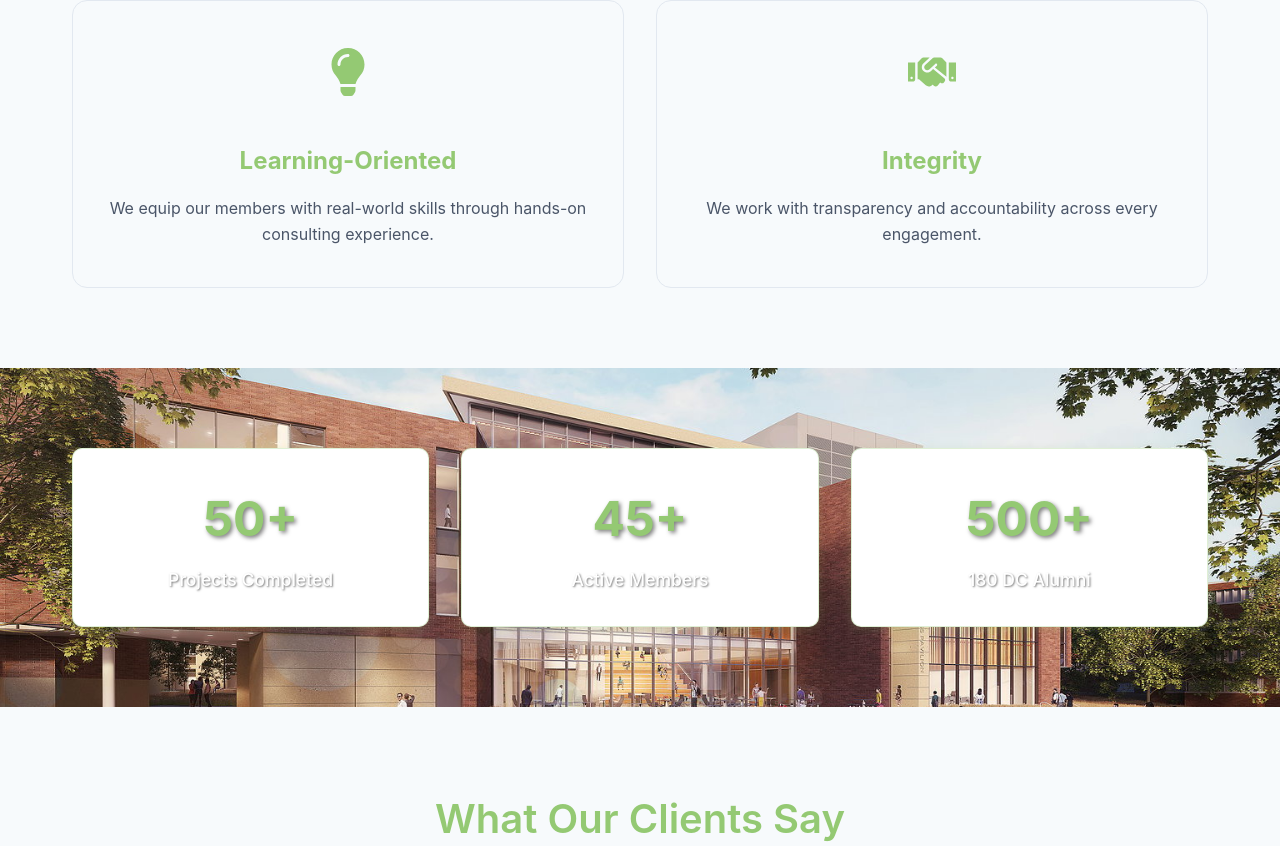
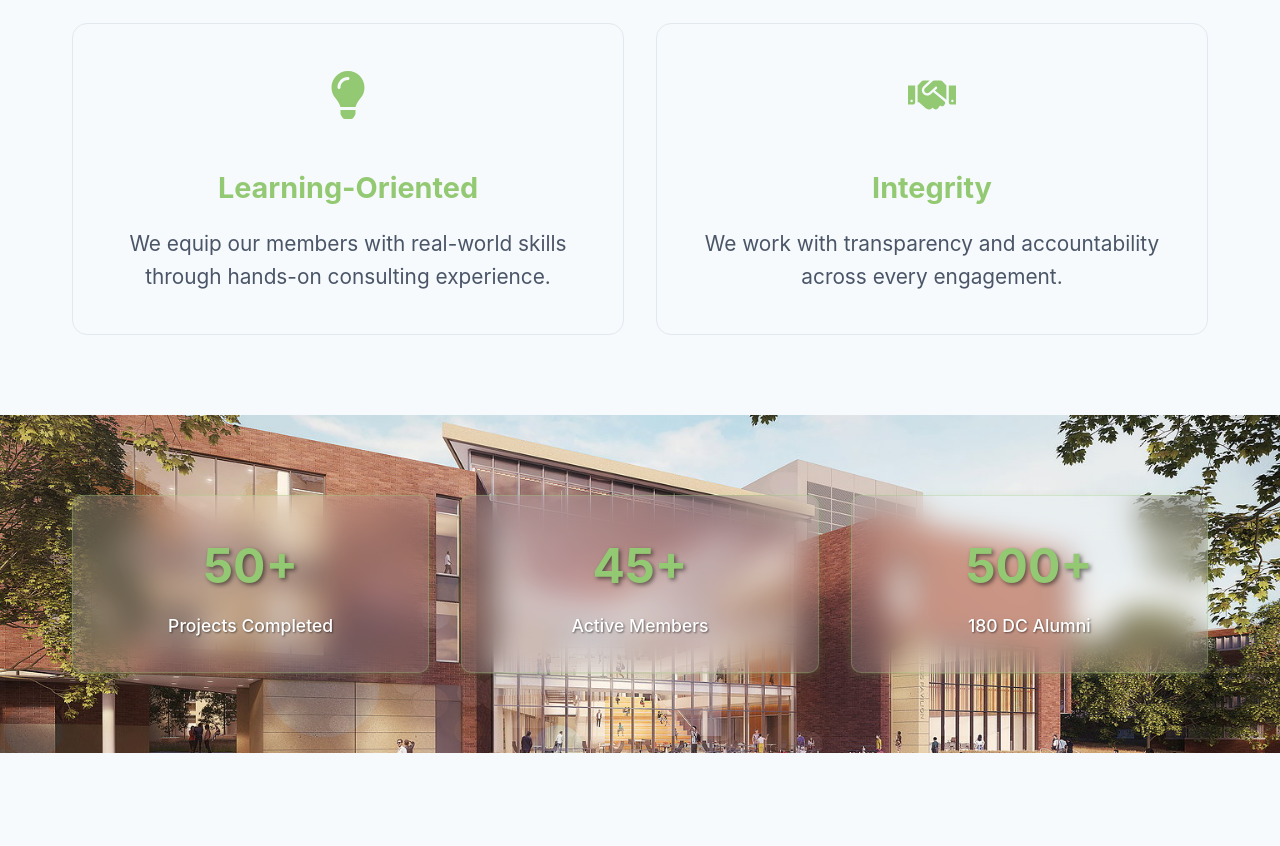
Before and after one commit to akhilkadari/180-website, a React (Create React App) app: page / in a window 1280 px wide. Shown: the part 1461-2307 px from the top of the page. Built offline with nearby package versions, Linux system fonts and the light colour scheme.

Commit message:
small home page changes

```diff
--- a/src/pages/Home.css
+++ b/src/pages/Home.css
@@ -49,7 +49,7 @@
   position: absolute;
   top: 50%;
   transform: translateY(-50%);
-  background: rgba(255,255,255,0.6);
+  background: rgba(255, 255, 255, 0.6);
   color: #fff;
   border: none;
   border-radius: 50%;
@@ -63,9 +63,15 @@
   z-index: 4;
   transition: background 0.3s;
 }
-.hero-arrow.left { left: 2rem; }
-.hero-arrow.right { right: 2rem; }
-.hero-arrow:hover { background: #94C973; }
+.hero-arrow.left {
+  left: 2rem;
+}
+.hero-arrow.right {
+  right: 2rem;
+}
+.hero-arrow:hover {
+  background: #94c973;
+}
 
 .hero-dots {
   position: absolute;
@@ -81,13 +87,13 @@
   width: 12px;
   height: 12px;
   border-radius: 50%;
-  background: rgba(255,255,255,0.6);
+  background: rgba(255, 255, 255, 0.6);
   border: none;
   cursor: pointer;
   transition: background 0.3s, transform 0.3s;
 }
 .hero-dot.active {
-  background: #94C973;
+  background: #94c973;
   transform: scale(1.2);
 }
 
@@ -155,15 +161,15 @@
 }
 
 .btn-primary {
-  background: #94C973;
+  background: #94c973;
   color: white;
-  border-color: #94C973;
+  border-color: #94c973;
 }
 
 .btn-primary:hover {
   background: #7bbf5e;
   color: white;
-  box-shadow: 0 10px 25px #94C97344;
+  box-shadow: 0 10px 25px #94c97344;
 }
 
 .btn-secondary {
@@ -174,8 +180,8 @@
 
 .btn-secondary:hover {
   background: white;
-  color: #94C973;
-  border-color: #94C973;
+  color: #94c973;
+  border-color: #94c973;
 }
 
 /* Stats Section */
@@ -206,13 +212,17 @@
 }
 
 .stats-section::before {
-  content: '';
+  content: "";
   position: absolute;
   top: 0;
   left: 0;
   width: 100%;
   height: 100%;
-  background: linear-gradient(135deg, rgba(26, 54, 93, 0.85) 0%, rgba(0, 0, 0, 0.8) 100%);
+  background: linear-gradient(
+    135deg,
+    rgba(26, 54, 93, 0.85) 0%,
+    rgba(0, 0, 0, 0.8) 100%
+  );
   z-index: 1;
 }
 
@@ -232,17 +242,19 @@
 .stat-item {
   color: white;
   padding: 2rem;
-  background: rgba(255, 255, 255, 0.1);
+  background: rgba(255, 255, 255, 0.15) !important;
   border-radius: 15px;
-  backdrop-filter: blur(10px);
-  border: 1px solid rgba(255, 255, 255, 0.2);
+  backdrop-filter: blur(15px) !important;
+  border: 1px solid rgba(255, 255, 255, 0.3);
   transition: all 0.3s ease;
+  box-shadow: 0 8px 25px rgba(0, 0, 0, 0.2);
 }
 
 .stat-item:hover {
-  background: rgba(255, 255, 255, 0.15);
+  background: rgba(255, 255, 255, 0.2);
   transform: translateY(-5px);
-  box-shadow: 0 10px 30px rgba(0, 0, 0, 0.3);
+  box-shadow: 0 15px 40px rgba(0, 0, 0, 0.4);
+  backdrop-filter: blur(20px);
 }
 
 .stat-number {
@@ -275,13 +287,13 @@
 
 .section-header h2 {
   font-size: 2.5rem;
-  color: #94C973;
+  color: #94c973;
   margin-bottom: 1rem;
 }
 
 .section-header p {
   font-size: 1.2rem;
-  color: #94C973;
+  color: #94c973;
   max-width: 600px;
   margin: 0 auto;
 }
@@ -309,19 +321,20 @@
 
 .value-icon {
   font-size: 3rem;
-  color: #94C973;
+  color: #94c973;
   margin-bottom: 1.5rem;
 }
 
 .value-card h3 {
-  font-size: 1.5rem;
-  color: #94C973;
+  font-size: 1.8rem;
+  color: #94c973;
   margin-bottom: 1rem;
 }
 
 .value-card p {
   color: #4a5568;
   line-height: 1.6;
+  font-size: 1.3rem;
 }
 
 /* Testimonials Section */
@@ -376,12 +389,12 @@
 }
 
 .testimonial-author strong {
-  color: #94C973;
+  color: #94c973;
   font-size: 1.1rem;
 }
 
 .testimonial-author span {
-  color: #94C973;
+  color: #94c973;
   font-size: 0.9rem;
 }
 
@@ -439,9 +452,15 @@
     padding: 0 1rem;
   }
 
-  .hero-arrow.left { left: 1rem; }
-  .hero-arrow.right { right: 1rem; }
-  .hero-dots { bottom: 1rem; }
+  .hero-arrow.left {
+    left: 1rem;
+  }
+  .hero-arrow.right {
+    right: 1rem;
+  }
+  .hero-dots {
+    bottom: 1rem;
+  }
 }
 
 @media (max-width: 480px) {
--- a/src/pages/Home.js
+++ b/src/pages/Home.js
@@ -1,6 +1,6 @@
-import React, { useState, useEffect, useRef } from 'react';
-import { motion, useInView } from 'framer-motion';
-import { Link } from 'react-router-dom';
+import React, { useState, useEffect, useRef } from "react";
+import { motion, useInView } from "framer-motion";
+import { Link } from "react-router-dom";
 import {
   FaUsers,
   FaChartLine,
@@ -10,18 +10,15 @@ import {
   FaArrowRight,
   FaChevronLeft,
   FaChevronRight,
+} from "react-icons/fa";
+import "./Home.css";
+import Pic1 from "../assets/180Pic1.jpg";
+import Pic2 from "../assets/180Pic2.jpg";
+import Pic3 from "../assets/180Pic3.jpg";
+import Pic4 from "../assets/180Pic4.jpg";
+import MinskoffPavilion from "../assets/MinskoffPavilion.jpg";
 
-} from 'react-icons/fa';
-import './Home.css';
-import Pic1 from '../assets/180Pic1.jpg';
-import Pic2 from '../assets/180Pic2.jpg';
-import Pic3 from '../assets/180Pic3.jpg';
-import Pic4 from '../assets/180Pic4.jpg';
-import MinskoffPavilion from '../assets/MinskoffPavilion.jpg';
-
-const heroImages = [
-  Pic1, Pic2, Pic3, Pic4
-];
+const heroImages = [Pic1, Pic2, Pic3, Pic4];
 
 const Home = () => {
   const statsRef = useRef(null);
@@ -35,7 +32,7 @@ const Home = () => {
   const [stats, setStats] = useState({
     projects: 0,
     members: 0,
-    impact: 0
+    impact: 0,
   });
 
   const [currentSlide, setCurrentSlide] = useState(0);
@@ -52,7 +49,9 @@ const Home = () => {
     setCurrentSlide(idx);
   };
   const prevSlide = () => {
-    setCurrentSlide((prev) => (prev - 1 + heroImages.length) % heroImages.length);
+    setCurrentSlide(
+      (prev) => (prev - 1 + heroImages.length) % heroImages.length
+    );
   };
   const nextSlide = () => {
     setCurrentSlide((prev) => (prev + 1) % heroImages.length);
@@ -64,7 +63,7 @@ const Home = () => {
         setStats({
           projects: 50,
           members: 45,
-          impact: 500
+          impact: 500,
         });
       }, 500);
       return () => clearTimeout(timer);
@@ -75,44 +74,50 @@ const Home = () => {
     {
       icon: <FaChartLine />,
       title: "Impact-Driven",
-      description: "We prioritize measurable, lasting change for our clients."
+      description: "We prioritize measurable, lasting change for our clients.",
     },
     {
       icon: <FaUsers />,
       title: "Collaborative",
-      description: "Our interdisciplinary teams bring diverse perspectives to every project."
+      description:
+        "Our interdisciplinary teams bring diverse perspectives to every project.",
     },
     {
       icon: <FaLightbulb />,
       title: "Learning-Oriented",
-      description: "We equip our members with real-world skills through hands-on consulting experience."
+      description:
+        "We equip our members with real-world skills through hands-on consulting experience.",
     },
     {
       icon: <FaHandshake />,
       title: "Integrity",
-      description: "We work with transparency and accountability across every engagement."
-    }
+      description:
+        "We work with transparency and accountability across every engagement.",
+    },
   ];
 
   const testimonials = [
     {
       name: "Sarah Johnson",
       role: "CEO, TechStart Inc.",
-      content: "180 DC MSU transformed our business strategy and helped us increase revenue by 40% in just 6 months.",
-      rating: 5
+      content:
+        "180 DC MSU transformed our business strategy and helped us increase revenue by 40% in just 6 months.",
+      rating: 5,
     },
     {
       name: "Rusty Singh",
       role: "CEO, BTS Carrier",
-      content: "The team at 180 Degrees Consulting combined strategic analysis with practical solutions. Their work helped us identify inefficiencies in our digital strategy and offered concrete steps to enhance both our internal operations and external visibility.",
-      rating: 5
+      content:
+        "The team at 180 Degrees Consulting combined strategic analysis with practical solutions. Their work helped us identify inefficiencies in our digital strategy and offered concrete steps to enhance both our internal operations and external visibility.",
+      rating: 5,
     },
     {
       name: "Emily Rodriguez",
       role: "Director, CommunityFirst",
-      content: "Working with 180 DC MSU was a game-changer for our nonprofit organization. Their insights were invaluable.",
-      rating: 5
-    }
+      content:
+        "Working with 180 DC MSU was a game-changer for our nonprofit organization. Their insights were invaluable.",
+      rating: 5,
+    },
   ];
 
   return (
@@ -123,19 +128,31 @@ const Home = () => {
           {heroImages.map((img, idx) => (
             <div
               key={idx}
-              className={`hero-slide${idx === currentSlide ? ' active' : ''}`}
+              className={`hero-slide${idx === currentSlide ? " active" : ""}`}
               style={{ backgroundImage: `url(${img})` }}
               aria-hidden={idx !== currentSlide}
             />
           ))}
           <div className="hero-overlay"></div>
-          <button className="hero-arrow left" onClick={prevSlide} aria-label="Previous slide"><FaChevronLeft /></button>
-          <button className="hero-arrow right" onClick={nextSlide} aria-label="Next slide"><FaChevronRight /></button>
+          <button
+            className="hero-arrow left"
+            onClick={prevSlide}
+            aria-label="Previous slide"
+          >
+            <FaChevronLeft />
+          </button>
+          <button
+            className="hero-arrow right"
+            onClick={nextSlide}
+            aria-label="Next slide"
+          >
+            <FaChevronRight />
+          </button>
           <div className="hero-dots">
             {heroImages.map((_, idx) => (
               <button
                 key={idx}
-                className={`hero-dot${idx === currentSlide ? ' active' : ''}`}
+                className={`hero-dot${idx === currentSlide ? " active" : ""}`}
                 onClick={() => goToSlide(idx)}
                 aria-label={`Go to slide ${idx + 1}`}
               />
@@ -150,11 +167,18 @@ const Home = () => {
             className="hero-text"
           >
             <h1 className="hero-title">
-              <span className="hero-logo"> <span style={{ color: '#94C973' }}>Transforming</span> Organizations. Creating <span style={{ color: '#94C973' }}>Impact</span>.</span>
+              <span className="hero-logo">
+                {" "}
+                <span style={{ color: "#94C973" }}>Transforming</span>{" "}
+                Organizations. Creating{" "}
+                <span style={{ color: "#94C973" }}>Impact</span>.
+              </span>
             </h1>
             <p className="hero-tagline">
-            <span style={{color: '#94C973'}}>180 Degrees Consulting</span> at Michigan State University provides high-quality consulting
-            services to nonprofits and social enterprises, helping them maximize their social impact.
+              <span style={{ color: "#94C973" }}>180 Degrees Consulting</span>{" "}
+              at Michigan State University provides high-quality consulting
+              services to nonprofits and social enterprises, helping them
+              maximize their social impact.
             </p>
             <div className="hero-buttons">
               <Link to="/for-clients" className="btn btn-primary">
@@ -179,7 +203,7 @@ const Home = () => {
             transition={{ duration: 0.6 }}
             className="section-header"
           >
-            <h2 style={{ color: '#94C973' }}>Our Core Values</h2>
+            <h2 style={{ color: "#94C973" }}>Our Core Values</h2>
             <p>The principles that shape the culture here at 180 DC MSU</p>
           </motion.div>
 
@@ -201,9 +225,12 @@ const Home = () => {
         </div>
       </section>
 
-      {/* Quick Stats Section */}
+      {/* Quick Stats  Section */}
       <section ref={statsRef} className="stats-section">
-        <div className="stats-background" style={{ backgroundImage: `url(${MinskoffPavilion})` }}></div>
+        <div
+          className="stats-background"
+          style={{ backgroundImage: `url(${MinskoffPavilion})` }}
+        ></div>
         <div className="container">
           <motion.div
             initial={{ opacity: 0, y: 30 }}
@@ -227,8 +254,6 @@ const Home = () => {
         </div>
       </section>
 
-
-
       {/* Testimonials Section */}
       <section ref={testimonialsRef} className="testimonials-section">
         <div className="container">
@@ -238,7 +263,7 @@ const Home = () => {
             transition={{ duration: 0.6 }}
             className="section-header"
           >
-            <h2 style={{ color: '#94C973' }}>What Our Clients Say</h2>
+            <h2 style={{ color: "#94C973" }}>What Our Clients Say</h2>
             <p>Success stories from organizations we've helped</p>
           </motion.div>
 
```
